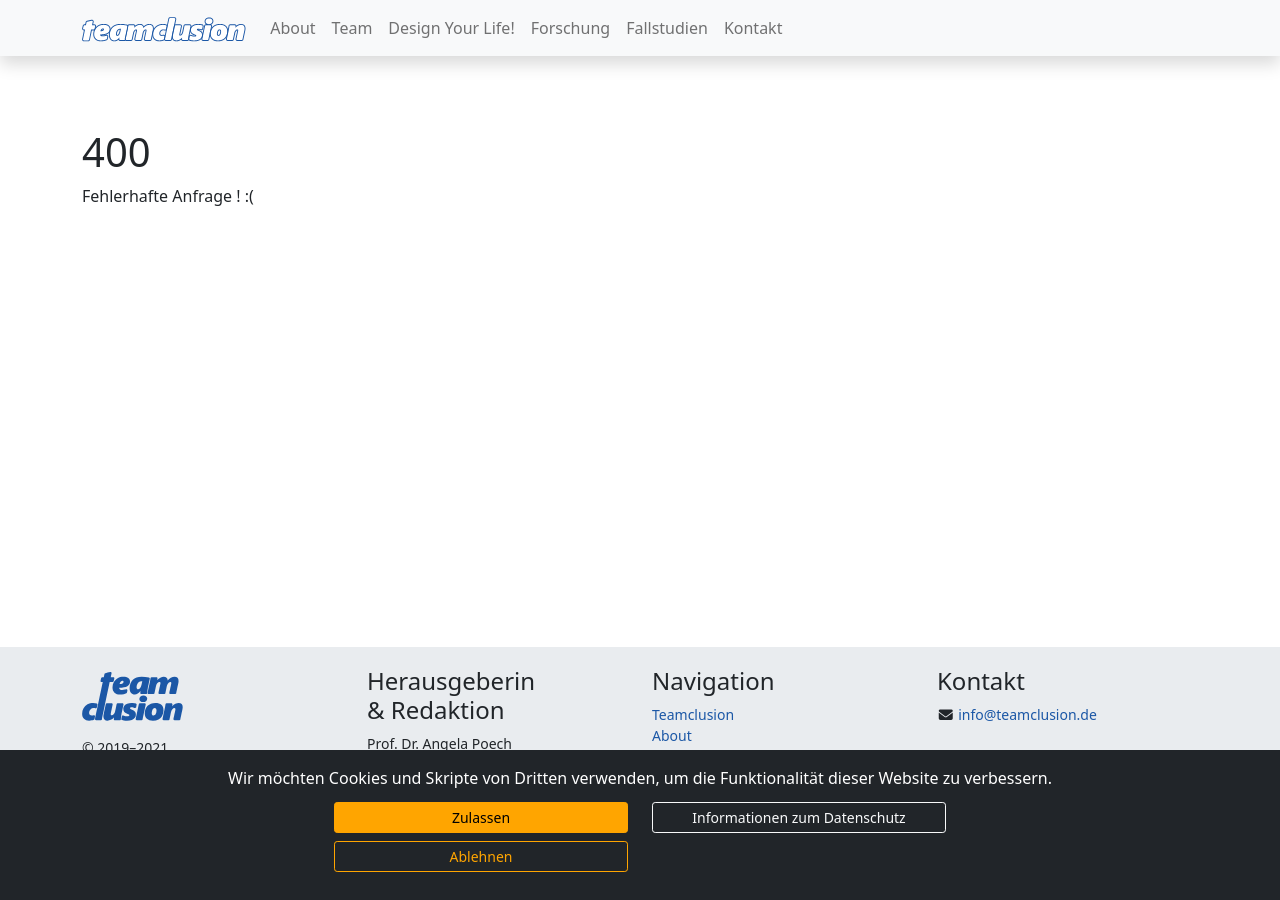
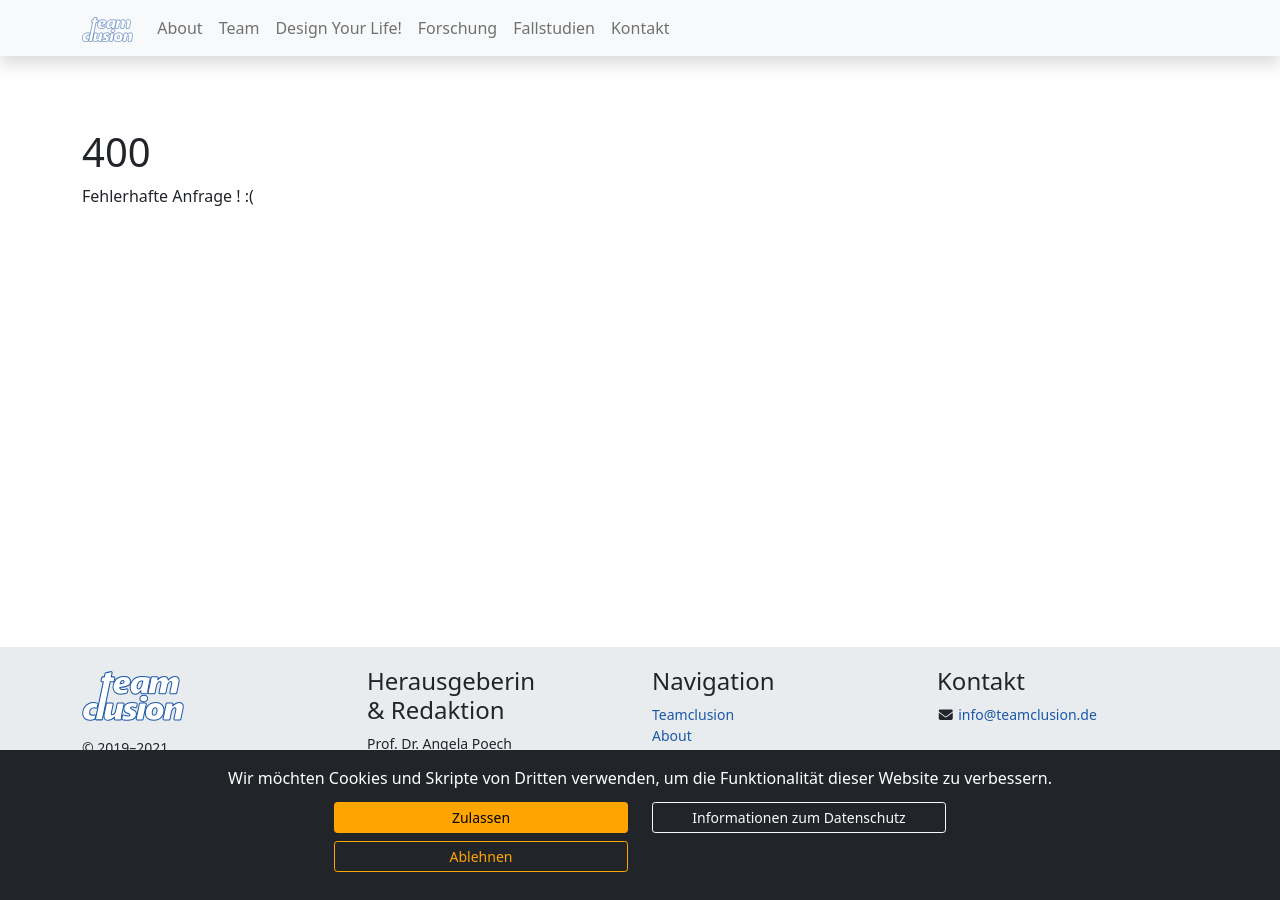
Before and after one commit to teamclusion/website, a Jekyll site: the page built from error_pages/400.md, in a window 1280 px wide. Built offline with Jekyll 4.4.1, drawn with Linux system fonts in a browser that asks for light colours; nearby versions of some CDN libraries; grey boxes are pictures that could not be loaded.

Commit message:
Logo Kontur 2-zeilig überall eingefügt.

```diff
--- a/_config.yml
+++ b/_config.yml
@@ -38,9 +38,11 @@ baseurl: "" # the subpath of your site, e.g. /blog
 #url: "https://teamclusion.netlify.app"
 webmaster_email: tgermer@me.com
 webmaster_name: Tristan Germer
-logo_nav: /assets/img/logo_kontur2.svg
-logo: /assets/img/logo_voll.svg
-logo_2-zeilig: /assets/img/logo_voll_2-zeilig.svg
+# logo_nav: /assets/img/logo_kontur2.svg
+logo_nav: /assets/img/logo_kontur2_2-zeilig.svg
+logo: /assets/img/logo_kontur_2-zeilig.svg
+# logo: /assets/img/logo_kontur2.svg
+logo_2-zeilig: /assets/img/logo_kontur2_2-zeilig.svg
 twitter_username:
 linkedin_username:
 facebook_username:
--- a/_includes/footer.html
+++ b/_includes/footer.html
@@ -4,7 +4,7 @@
       <div class="row mb-3">
         <div class="col-md-3 col-sm-6">
           <p class="mt-1">
-            <img src="{{ site.url }}{{ site.logo_2-zeilig }}" alt="{{ site.title }}" class="img-reponsive d-none d-md-block" style="max-height:50px; max-width:107px" role="ima ge">
+            <img src="{{ site.url }}{{ site.logo_nav }}" alt="{{ site.title }}" class="img-reponsive d-none d-md-block" style="max-height:50px; max-width:107px" role="ima ge">
             <img src="{{ site.url }}{{ site.logo }}" alt="{{ site.title }}" class="img-responsive d-md-none x-auto" style="max-height:25px" role="image">
           </p>
           <p>&copy; 2019–{{ "now" | date: "%Y" }}</p>
```
Also changed, not shown: assets/img/logo_kontur2_2-zeilig.svg (added).
